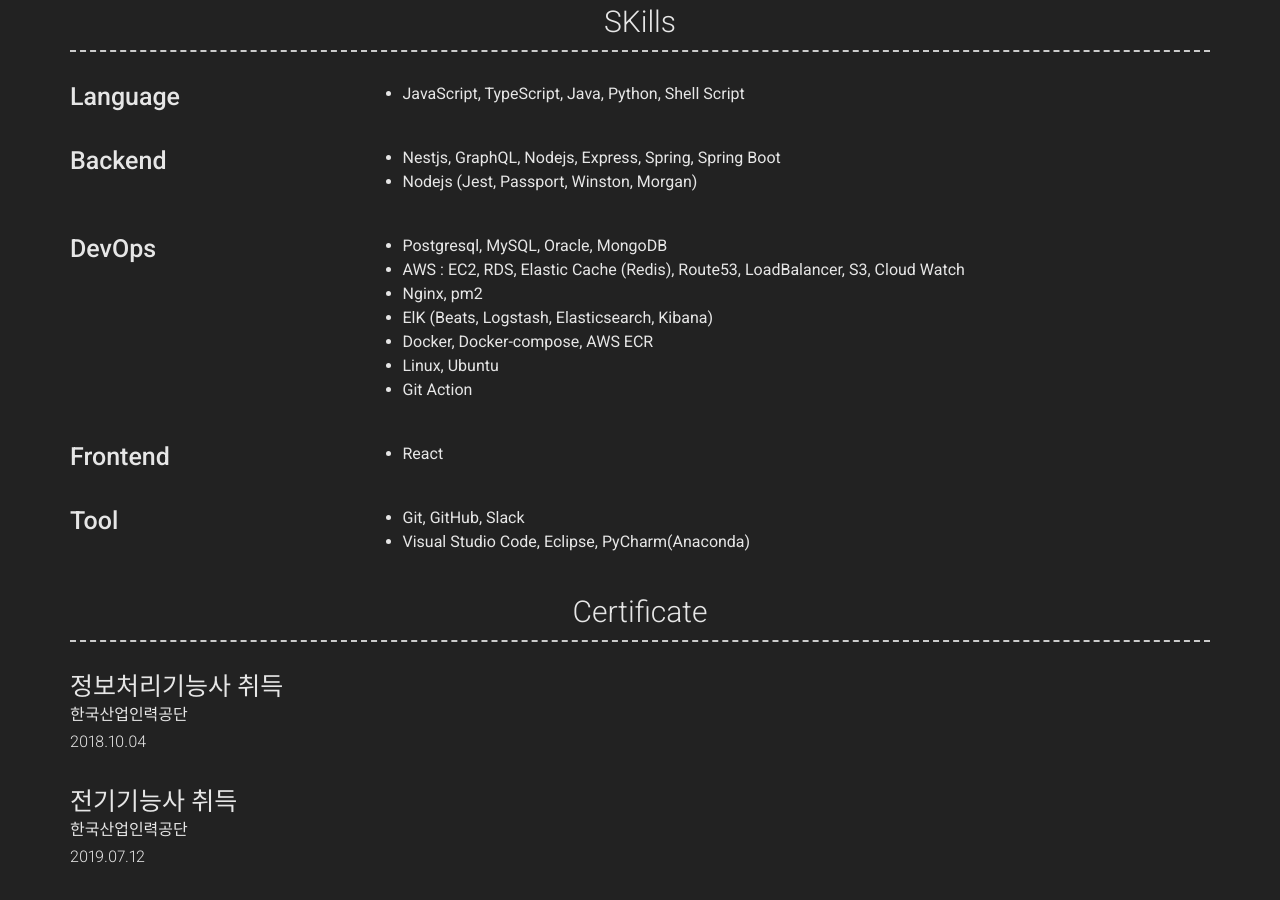
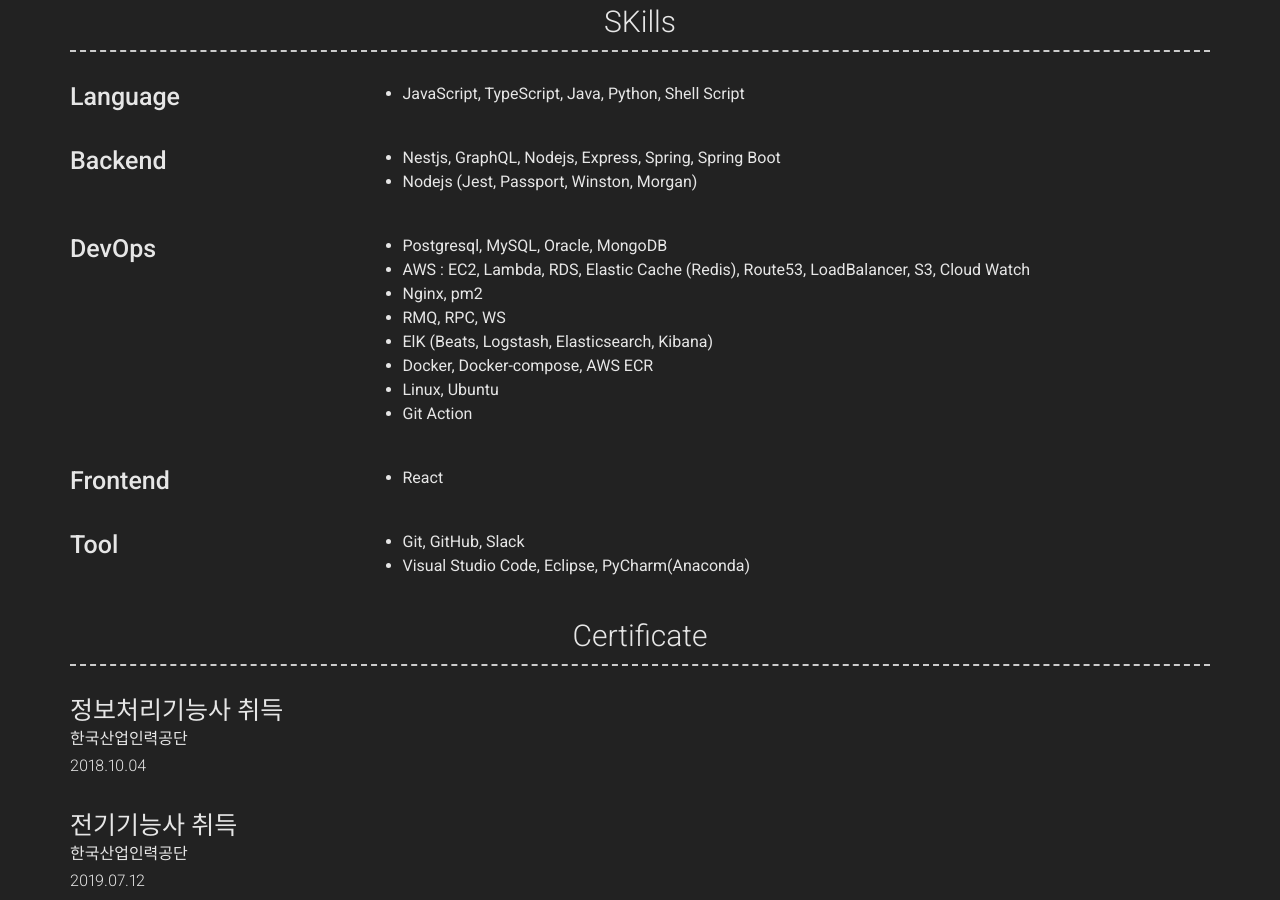
Before and after one commit to gwon713/gwon713.github.io, a Jekyll site: the page built from index.md, in a window 1280 px wide and 900 px high, scrolled down 2051 px. Built offline with Jekyll 4.4.1, drawn with Linux system fonts in a browser that asks for light colours; nearby versions of some CDN libraries.

Commit message:
update 20220620

```diff
--- a/_config.yml
+++ b/_config.yml
@@ -182,8 +182,9 @@ content:
         title: DevOps
         description: | # this will include new lines to allow paragraphs
           - Postgresql, MySQL, Oracle, MongoDB
-          - AWS : EC2, RDS, Elastic Cache (Redis), Route53, LoadBalancer, S3, Cloud Watch
+          - AWS : EC2, Lambda, RDS, Elastic Cache (Redis), Route53, LoadBalancer, S3, Cloud Watch
           - Nginx, pm2
+          - RMQ, RPC, WS
           - ElK (Beats, Logstash, Elasticsearch, Kibana)
           - Docker, Docker-compose, AWS ECR
           - Linux, Ubuntu
```
